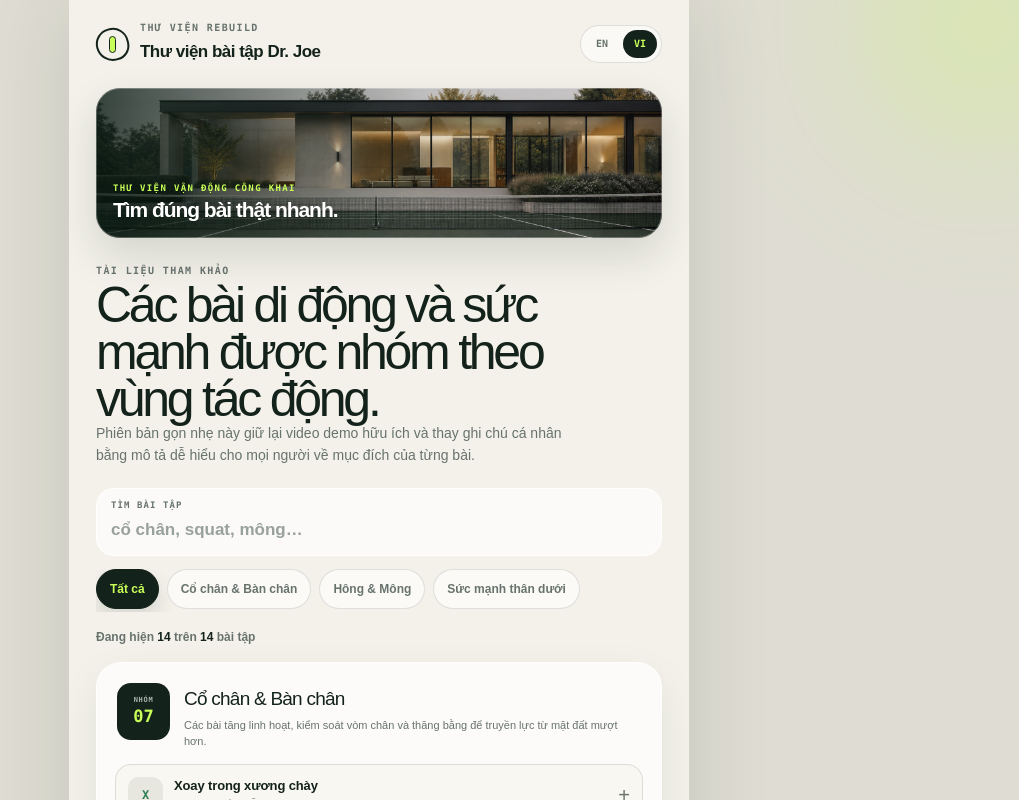
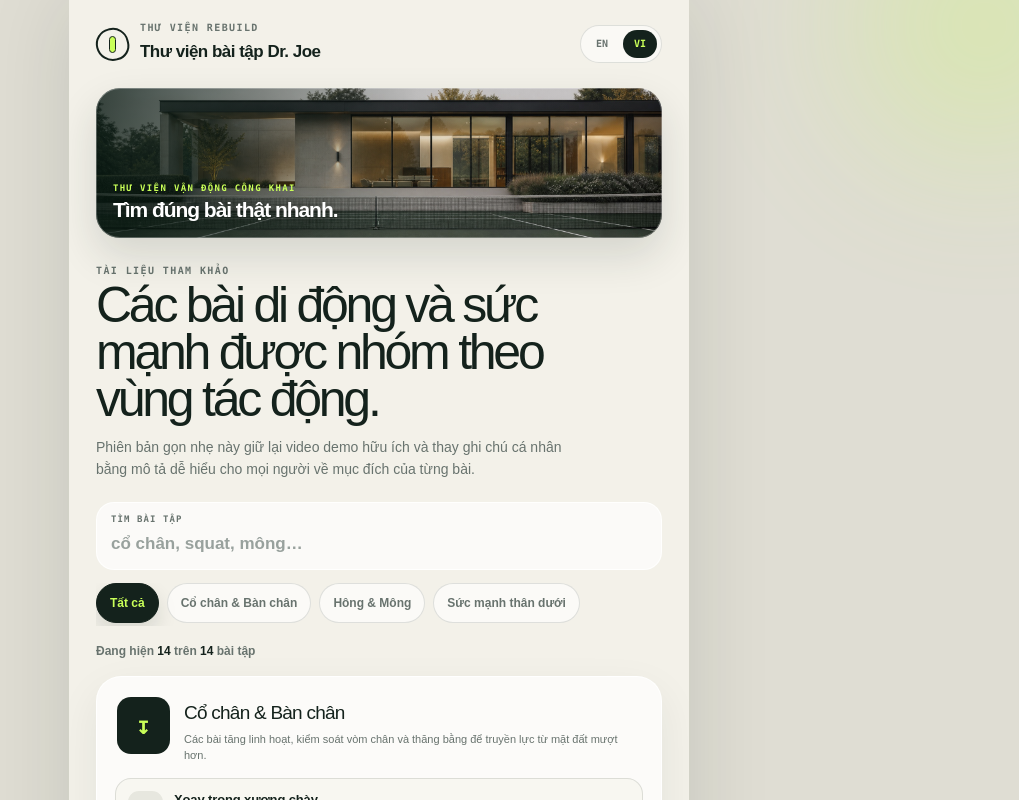
Before and after one commit to tuctuctuc7/rebuild-training, a Next.js app: page /recovery-library/vn in a window 1280 px wide. Shown: the top 800 px of the page, without its empty margins (261-1280 px from the left). Built offline with nearby package versions, Linux system fonts and the light colour scheme.

Commit message:
fix: polish recovery library spacing and group icons

```diff
--- a/app/globals.css
+++ b/app/globals.css
@@ -268,8 +268,8 @@ input[type="range"] { width: 100%; accent-color: var(--ink); }
 .public-library-shell .topbar { height: 88px; }
 .library-hero strong { max-width: 250px; }
 .library-intro { padding: 4px 0 22px; }
-.library-intro h2 { margin: 0; font-size: clamp(34px, 9vw, 50px); line-height: .94; letter-spacing: -.065em; max-width: 520px; }
-.library-intro p:last-child { color: var(--muted); font-size: 14px; line-height: 1.55; max-width: 500px; }
+.library-intro h2 { margin: 0 0 14px; font-size: clamp(34px, 9vw, 50px); line-height: .94; letter-spacing: -.065em; max-width: 520px; }
+.library-intro p:last-child { color: var(--muted); font-size: 14px; line-height: 1.55; max-width: 500px; margin-top: 0; }
 .library-controls { display: grid; gap: 13px; margin-bottom: 16px; }
 .search-box { display: grid; gap: 7px; border: 1px solid rgba(255,255,255,.86); border-radius: 18px; padding: 12px 14px; background: rgba(255,255,255,.66); }
 .search-box span { color: var(--muted); font: 700 9px/1 var(--font-geist-mono), monospace; letter-spacing: .12em; text-transform: uppercase; }
@@ -282,6 +282,8 @@ input[type="range"] { width: 100%; accent-color: var(--ink); }
 .library-count { margin: 4px 0 16px; color: var(--muted); font-size: 12px; font-weight: 620; }
 .library-count strong { color: var(--ink); }
 .muscle-group-section > header { padding-bottom: 14px; }
+.public-library-shell .group-icon { gap: 0; }
+.public-library-shell .group-icon strong { color: var(--lime); font: 800 25px/1 var(--font-geist-mono), monospace; }
 .exercise-letter { flex: 0 0 auto; width: 35px; height: 35px; border-radius: 11px; display: grid; place-items: center; background: #e7e7df; color: var(--green); font: 800 12px/1 var(--font-geist-mono), monospace; }
 .library-exercise.is-open .exercise-letter { background: var(--lime); color: var(--ink); }
 .exercise-description { color: #4d5954; font-size: 13px; line-height: 1.55; margin: 13px 0; }
--- a/app/recovery-library/library-app.tsx
+++ b/app/recovery-library/library-app.tsx
@@ -78,6 +78,12 @@ const groupCopy: Record<MuscleGroupId, Record<Language, { label: string; summary
     en: { label: "Lower-Body Strength", summary: "Strength patterns for squatting, single-leg loading and resilient lower-limb mechanics." },
     vi: { label: "Sức mạnh thân dưới", summary: "Các mẫu vận động tăng sức mạnh cho squat, chịu lực một chân và cơ chế thân dưới bền hơn." },
   },
+};
+
+const groupIcons: Record<MuscleGroupId, string> = {
+  "ankle-foot": "↧",
+  "hip-glute": "◒",
+  "lower-body-strength": "▲",
 };
 
 const exerciseVi: Record<string, { name: string; intensity: string; description: string }> = {
@@ -295,7 +301,7 @@ export function TrainingApp({ language = "en" }: { language?: Language }) {
           return (
           <section className="library-session muscle-group-section" key={group.id}>
             <header>
-              <div className="session-number"><small>{text.group}</small><strong>{String(group.exercises.length).padStart(2, "0")}</strong></div>
+              <div className="session-number group-icon" aria-hidden="true"><strong>{groupIcons[group.id]}</strong></div>
               <div><h3>{localizedGroup.label}</h3><p>{localizedGroup.summary}</p></div>
             </header>
             <div className="library-exercise-list">{group.exercises.map((exercise) => <ExerciseCard key={exercise.id} exercise={exercise} language={language} />)}</div>
```
Also changed, not shown: 1 other file (tests, documents, lock files or other folders).
